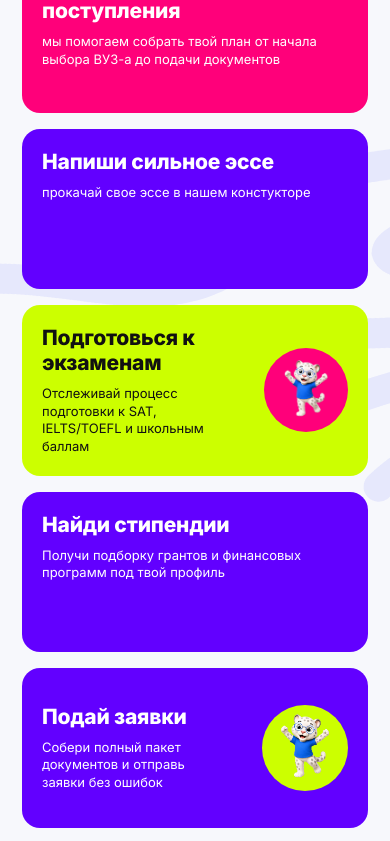
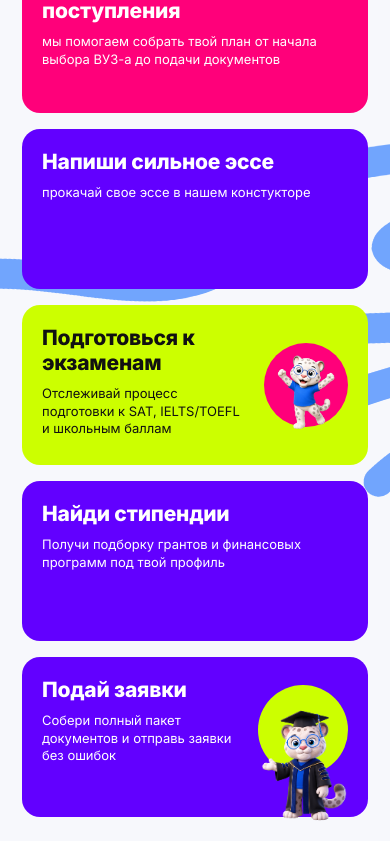
Before and after one commit to CodingGeek984/HackNext, a React (Vite) app: page / in a window 390 px wide. Shown: the part 963-1804 px from the top of the page. Built offline with nearby package versions, Linux system fonts and the light colour scheme.

Commit message:
New Changes

```diff
--- a/src/components/CtaBanner.jsx
+++ b/src/components/CtaBanner.jsx
@@ -1,4 +1,5 @@
 import mascot from '../images/Rectangle.png'
+import mobileMascot from '../images/img.png'
 
 export default function CtaBanner() {
   return (
@@ -23,12 +24,15 @@ export default function CtaBanner() {
 
           <div className="cta__media">
             <span className="cta__orb" aria-hidden="true" />
+            <picture>
+              <source media="(max-width: 640px)" srcSet={mobileMascot} />
               <img
                 className="cta__mascot"
                 src={mascot}
                 alt="Талисман VentorMe — снежный барс"
                 loading="lazy"
               />
+            </picture>
           </div>
         </div>
       </div>
--- a/src/components/Features.jsx
+++ b/src/components/Features.jsx
@@ -1,5 +1,5 @@
 import examMascot from '../images/Exam mascot from Ventorme.png'
-import graduationMascot from '../images/img.png'
+import graduationMascot from '../images/Rectangle.png'
 import ribbon from '../images/Path-1.png'
 import accentArc from '../assets/hero.png'
 
--- a/src/index.css
+++ b/src/index.css
@@ -2426,3 +2426,182 @@ body {
     align-self: center;
   }
 }
+
+/* Keep the feature ribbon distinctly blue and visible behind the cards. */
+.features__ribbon-img {
+  filter: hue-rotate(-18deg) saturate(1.2);
+  opacity: 0.9;
+}
+
+@media (max-width: 640px) {
+  .features__ribbon-img {
+    width: 220%;
+    opacity: 0.55;
+  }
+}
+
+/* Let the feature mascots sit over the card edges, as in the references. */
+.bento__card {
+  overflow: visible;
+}
+
+.bento__card--badge-corner,
+.bento__card--badge-white {
+  position: relative;
+  padding-right: 118px;
+}
+
+.mascot-orb--corner {
+  right: -16px;
+  bottom: -18px;
+  width: 160px;
+  height: 160px;
+  padding: 6px;
+  z-index: 2;
+}
+
+.mascot-orb--corner .mascot-orb__img {
+  height: 148px;
+}
+
+.mascot-orb--white {
+  position: absolute;
+  right: -18px;
+  bottom: -20px;
+  width: 160px;
+  height: 160px;
+  padding: 6px;
+  z-index: 2;
+}
+
+.mascot-orb--white .mascot-orb__img {
+  height: 148px;
+}
+
+.mascot-orb {
+  overflow: visible;
+}
+
+@media (max-width: 640px) {
+  .bento__card--badge-corner,
+  .bento__card--badge-white {
+    display: block;
+    padding-right: 104px;
+  }
+
+  .bento__card--badge-corner .bento__body,
+  .bento__card--badge-white .bento__body {
+    width: 100%;
+  }
+
+  .mascot-orb--corner {
+    position: absolute;
+    top: 50%;
+    right: 20px;
+    bottom: auto;
+    width: 84px;
+    height: 84px;
+    padding: 0;
+    transform: translateY(-50%);
+  }
+
+  .mascot-orb--corner .mascot-orb__img {
+    height: 100px;
+    max-width: none;
+    transform: translateY(3px);
+  }
+
+  .mascot-orb--white {
+    top: 28px;
+    right: 20px;
+    bottom: auto;
+    width: 90px;
+    height: 90px;
+    padding: 0;
+  }
+
+  .mascot-orb--white .mascot-orb__img {
+    height: 128px;
+    max-width: none;
+    transform: translateY(16px);
+  }
+}
+
+/* Match the mascot badges and overlaps in the supplied feature section. */
+@media (min-width: 641px) {
+  .bento__card--badge-corner {
+    min-height: 210px;
+    padding-bottom: 32px;
+  }
+
+  .bento__card--badge-white {
+    min-height: 210px;
+    padding: 32px 118px 32px 32px;
+  }
+
+  .mascot-orb--corner {
+    top: 65px;
+    right: 24px;
+    bottom: auto;
+    width: 112px;
+    height: 112px;
+    padding: 0;
+    transform: none;
+    background: var(--pink-accent);
+    border: 0;
+    box-shadow: none;
+  }
+
+  .mascot-orb--corner .mascot-orb__img {
+    height: 150px;
+    transform: translateY(2px);
+  }
+
+  .mascot-orb--white {
+    top: 24px;
+    right: 10px;
+    bottom: auto;
+    width: 132px;
+    height: 132px;
+    padding: 0;
+    background: var(--lime-accent);
+    box-shadow: none;
+  }
+
+  .mascot-orb--white .mascot-orb__img {
+    height: 190px;
+    transform: translateY(14px);
+  }
+}
+
+@media (max-width: 640px) {
+  .bento__card--badge-corner,
+  .bento__card--badge-white {
+    min-height: 160px;
+    padding-top: 20px;
+    padding-bottom: 20px;
+  }
+
+  .mascot-orb--corner {
+    top: 50%;
+    right: 20px;
+    width: 84px;
+    height: 84px;
+    transform: translateY(-50%);
+  }
+
+  .mascot-orb--corner .mascot-orb__img {
+    height: 100px;
+  }
+
+  .mascot-orb--white {
+    top: 28px;
+    right: 20px;
+    width: 90px;
+    height: 90px;
+  }
+
+  .mascot-orb--white .mascot-orb__img {
+    height: 128px;
+  }
+}
```
Lines whose indentation alone changed are shown as unchanged.
